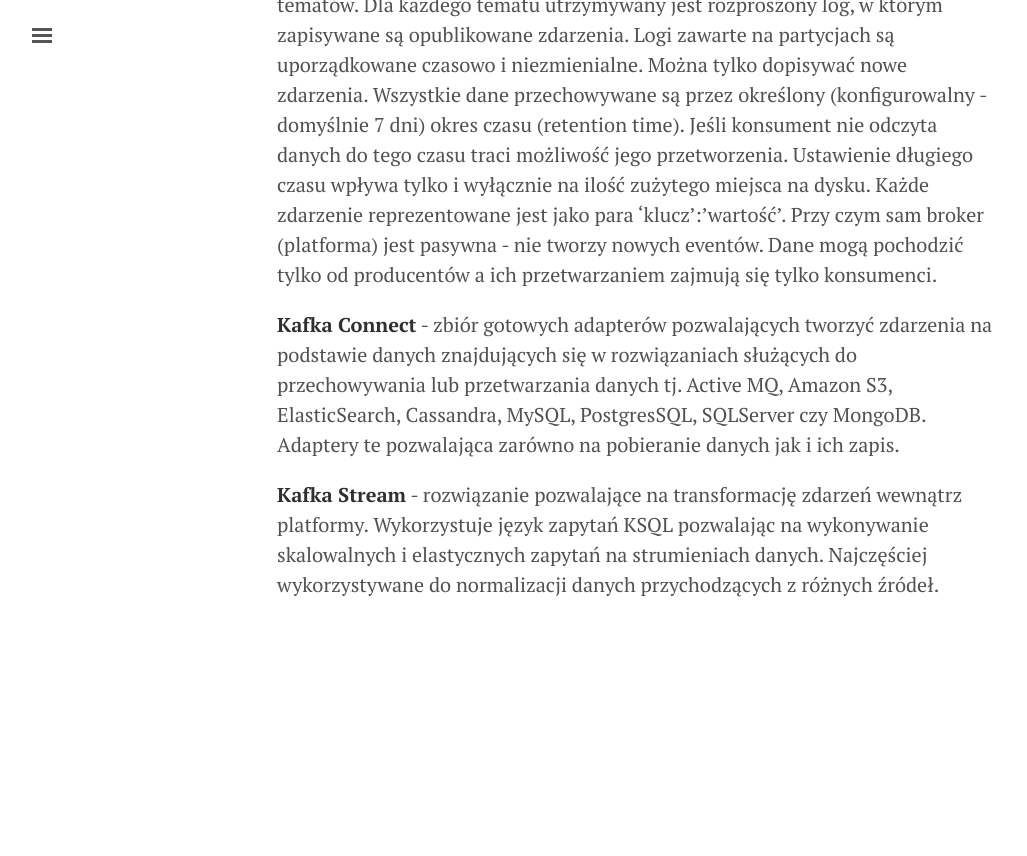
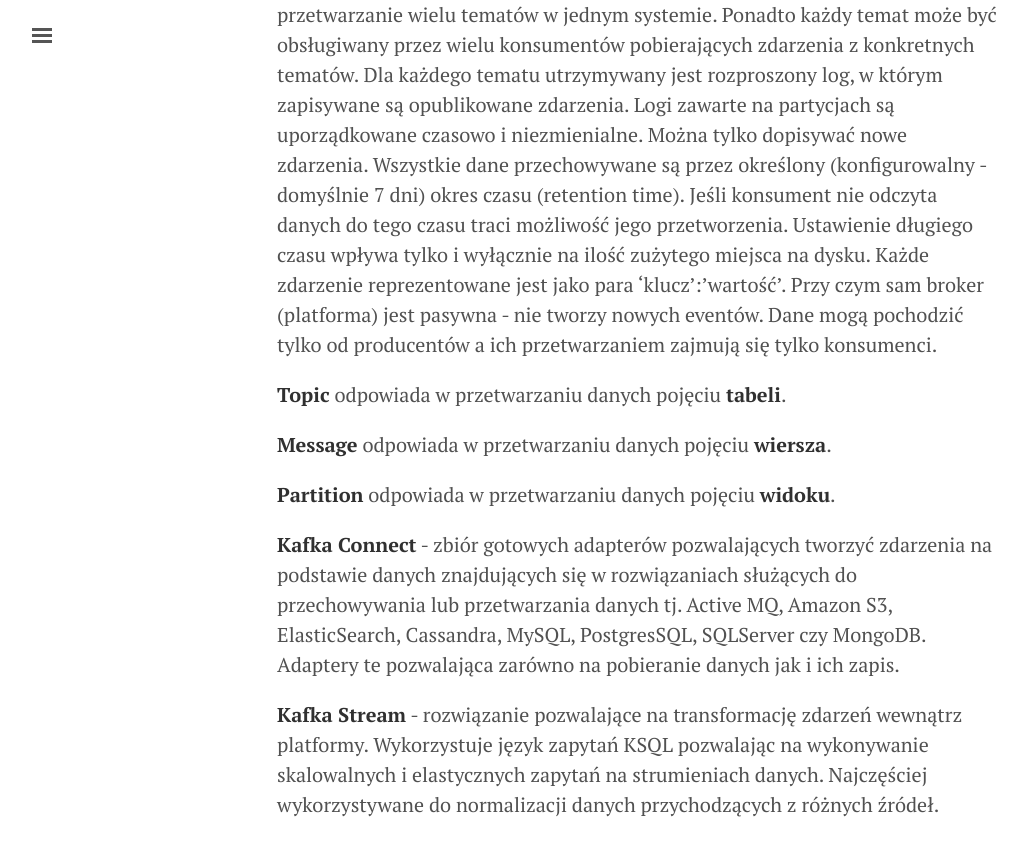
Before and after one commit to sebkaz-teaching/RealTime, a Jekyll site: the page built from cw5D.md, in a window 1280 px wide and 900 px high, scrolled down 2784 px. Shown: the top 856 px of the window, without its empty margins (3-1030 px from the left). Built offline with Jekyll 4.4.1, drawn with Linux system fonts in a browser that asks for light colours; a script that is not in the unit is left out; before the commit the page ends 3464 px from its top, so only the background shows below that; some of the changed text lies outside the part shown.

Commit message:
Update cw5D.md

```diff
--- a/cw5D.md
+++ b/cw5D.md
@@ -64,6 +65,14 @@
 
 Temat to abstrakcja do której można publikować zdarzenia. Kafka umożliwia przetwarzanie wielu tematów w jednym systemie. Ponadto każdy temat może być obsługiwany przez wielu konsumentów pobierających zdarzenia z konkretnych tematów. Dla każdego tematu utrzymywany jest rozproszony log, w którym zapisywane są opublikowane zdarzenia. Logi zawarte na partycjach są uporządkowane czasowo i niezmienialne. Można tylko dopisywać nowe zdarzenia. Wszystkie dane przechowywane są przez określony (konfigurowalny - domyślnie 7 dni) okres czasu (retention time). Jeśli konsument nie odczyta danych do tego czasu traci możliwość jego przetworzenia. Ustawienie długiego czasu wpływa tylko i wyłącznie na ilość zużytego miejsca na dysku. Każde zdarzenie reprezentowane jest jako para 'klucz':'wartość'. Przy czym sam broker (platforma) jest pasywna - nie tworzy nowych eventów. Dane mogą pochodzić tylko od producentów a ich przetwarzaniem zajmują się tylko konsumenci.
 
+__Topic__ odpowiada w przetwarzaniu danych pojęciu __tabeli__.
+
+__Message__ odpowiada w przetwarzaniu danych pojęciu __wiersza__.
+
+__Partition__ odpowiada w przetwarzaniu danych pojęciu __widoku__.
+
+
+
 
 **Kafka Connect** - zbiór gotowych adapterów pozwalających tworzyć zdarzenia na podstawie danych znajdujących się w rozwiązaniach służących do przechowywania lub przetwarzania danych tj. Active MQ, Amazon S3, ElasticSearch, Cassandra, MySQL, PostgresSQL, SQLServer czy MongoDB. Adaptery te pozwalająca zarówno na pobieranie danych jak i ich zapis.
 
```
Also changed, not shown: other parts of cw5D.md (+1 -0 lines).
